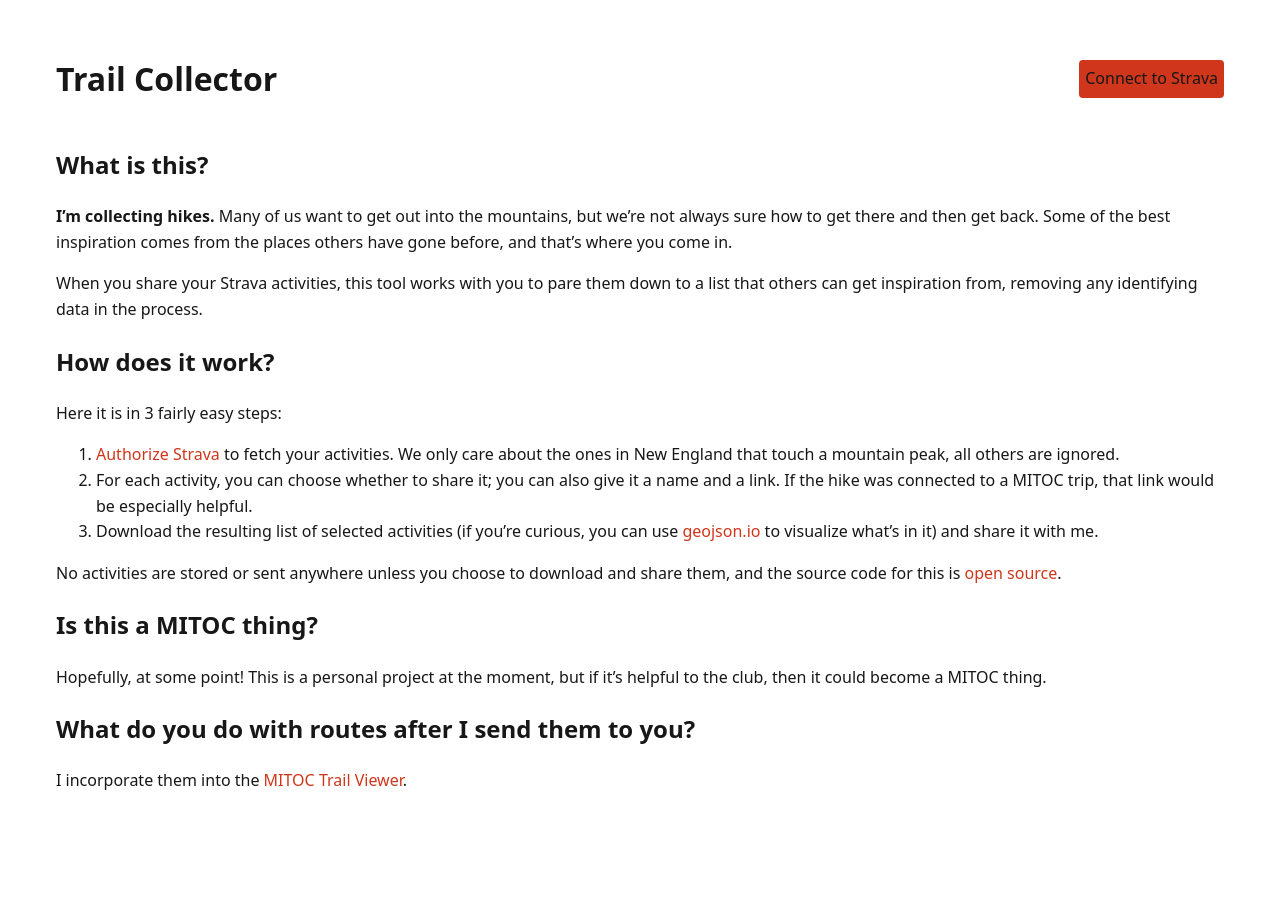
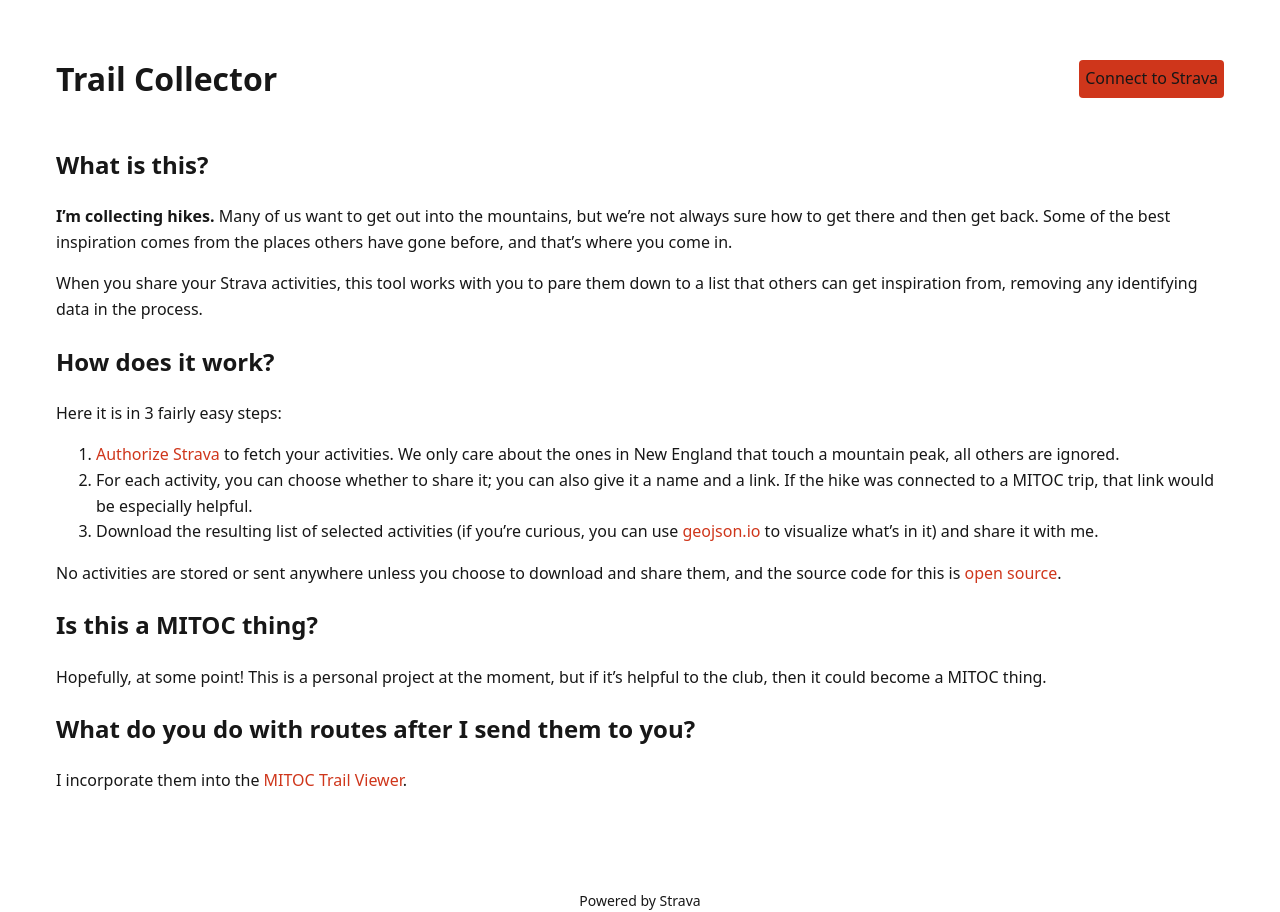
Before and after one commit to carpeliam/strava2geojson, a Next.js app: page / in a window 1280 px wide. Before the commit the page ends 842 px from the top, so only its background shows below. Built offline with nearby package versions, Linux system fonts and the light colour scheme.

Commit message:
More closely conform to Strava branding guidelines
https://developers.strava.com/guidelines/

```diff
--- a/src/app/activities/ActivityItem.tsx
+++ b/src/app/activities/ActivityItem.tsx
@@ -49,14 +49,13 @@
         onChange={e => setChecked(e.target.checked)}
       />
       <div>
-        <a href={`https://www.strava.com/activities/${id}`} target="_blank" rel="noreferrer">
-          {name}
-        </a>
+        {name}
         {!isChecked && (
           <span> · <time dateTime={date}>{formattedDate}</time> · {peakList}</span>
         )}
         {isChecked && (
           <>
+            &nbsp;(<a href={`https://www.strava.com/activities/${id}`} style={{ fontWeight: 'bold' }} target="_blank" rel="noreferrer">View on Strava</a>)
             <div>
               <time dateTime={date}>{formattedDate}</time>
               {' · '}{total_elevation_gain}m gain
--- a/src/app/globals.css
+++ b/src/app/globals.css
@@ -53,3 +53,9 @@
 
   cursor: pointer;
 }
+
+footer {
+  text-align: center;
+  margin-top: 3rem;
+  font-size: 0.875rem;
+}
--- a/src/app/layout.tsx
+++ b/src/app/layout.tsx
@@ -25,6 +25,7 @@
   return (
     <html lang="en" className={`${geistSans.variable} ${geistMono.variable}`}>
       <body>{children}</body>
+      <footer>Powered by Strava</footer>
     </html>
   );
 }
```
